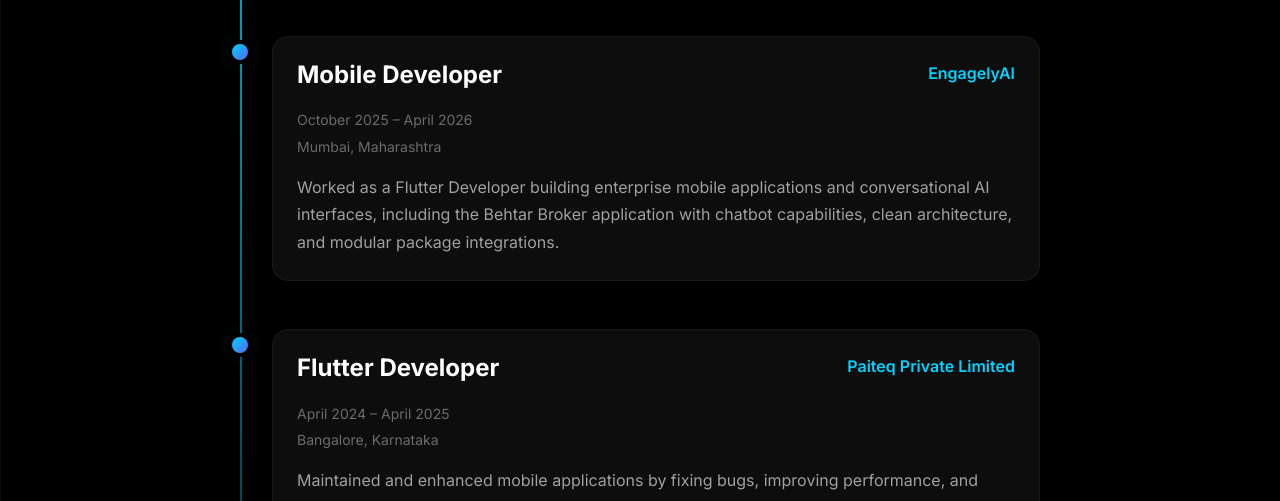
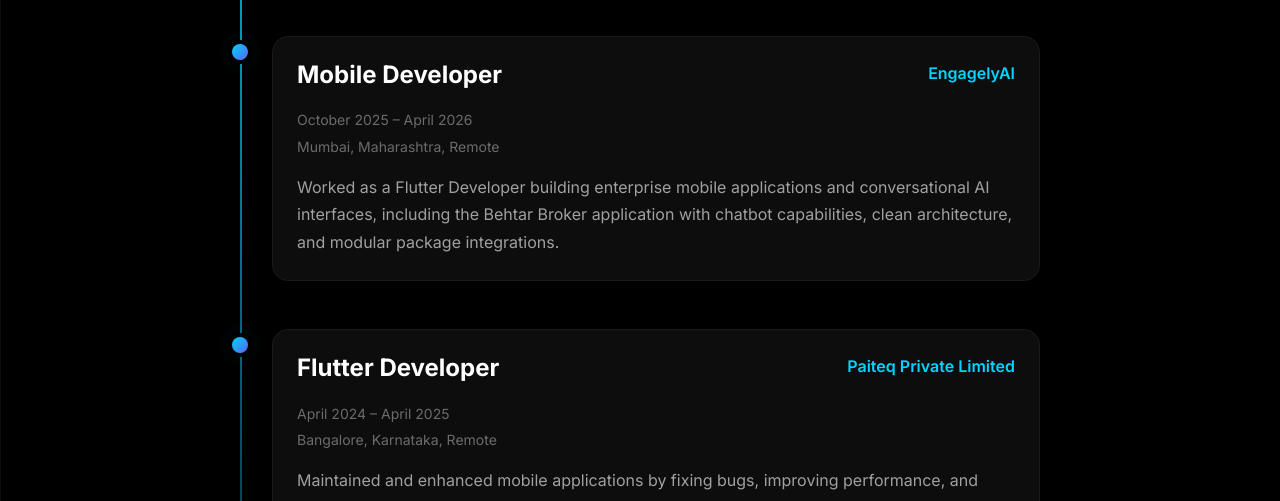
Before and after one commit to Jaladhi-dev/portfolio, a React (Vite) app: page / in a window 1280 px wide. Shown: the part 4080-4581 px from the top of the page. Built offline with nearby package versions, Linux system fonts and the light colour scheme.

Commit message:
update the job location

```diff
--- a/src/components/Experience.tsx
+++ b/src/components/Experience.tsx
@@ -14,14 +14,14 @@ const Experience = () => {
             title: 'Mobile Developer',
             company: 'EngagelyAI',
             period: 'October 2025 – April 2026',
-            location: 'Mumbai, Maharashtra',
+            location: 'Mumbai, Maharashtra, Remote',
             description: 'Worked as a Flutter Developer building enterprise mobile applications and conversational AI interfaces, including the Behtar Broker application with chatbot capabilities, clean architecture, and modular package integrations.',
         },
         {
             title: 'Flutter Developer',
             company: 'Paiteq Private Limited',
             period: 'April 2024 – April 2025',
-            location: 'Bangalore, Karnataka',
+            location: 'Bangalore, Karnataka, Remote',
             description: 'Maintained and enhanced mobile applications by fixing bugs, improving performance, and adding new features. Collaborated with product and design teams to ensure smooth, up-to-date, and user-friendly experiences.',
         },
         {
```
